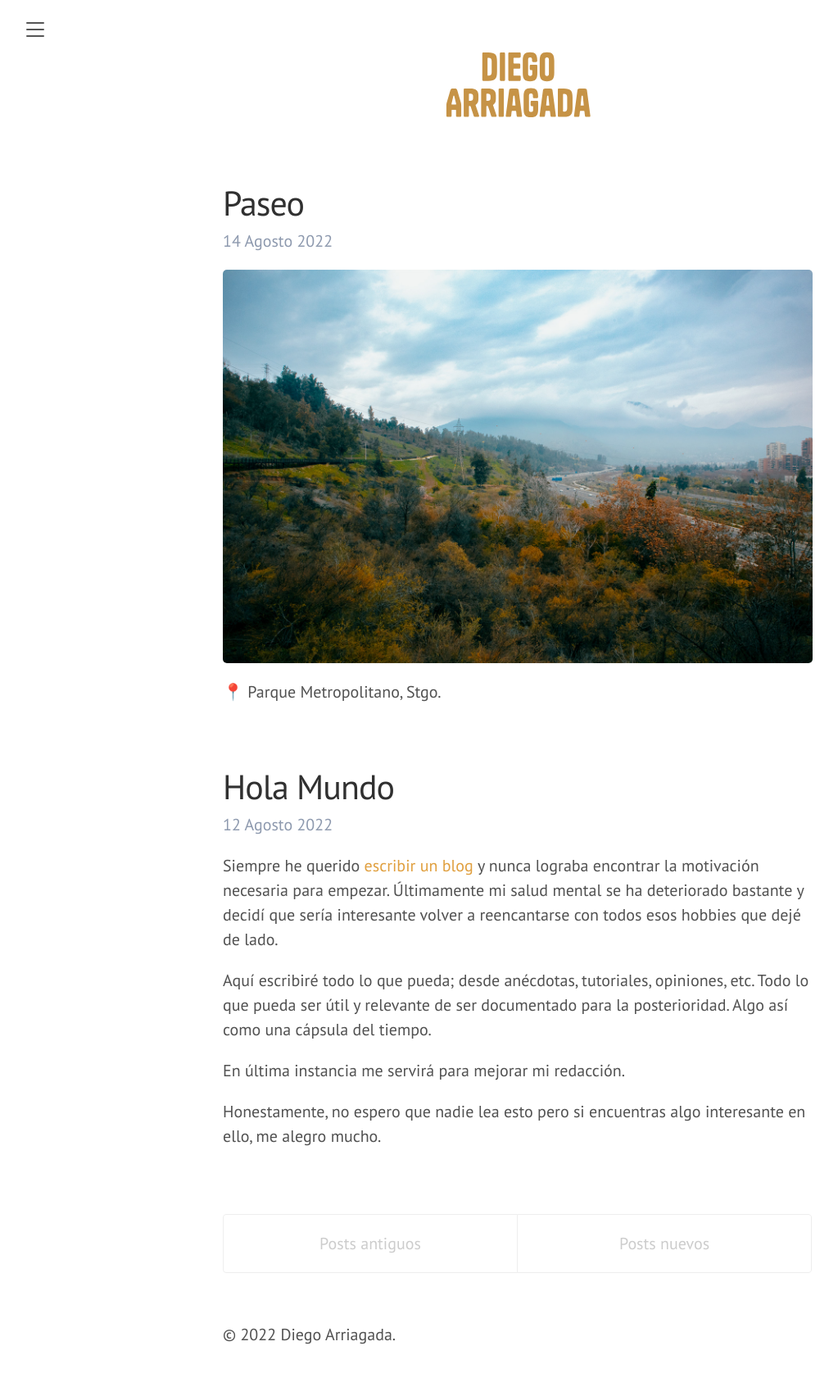
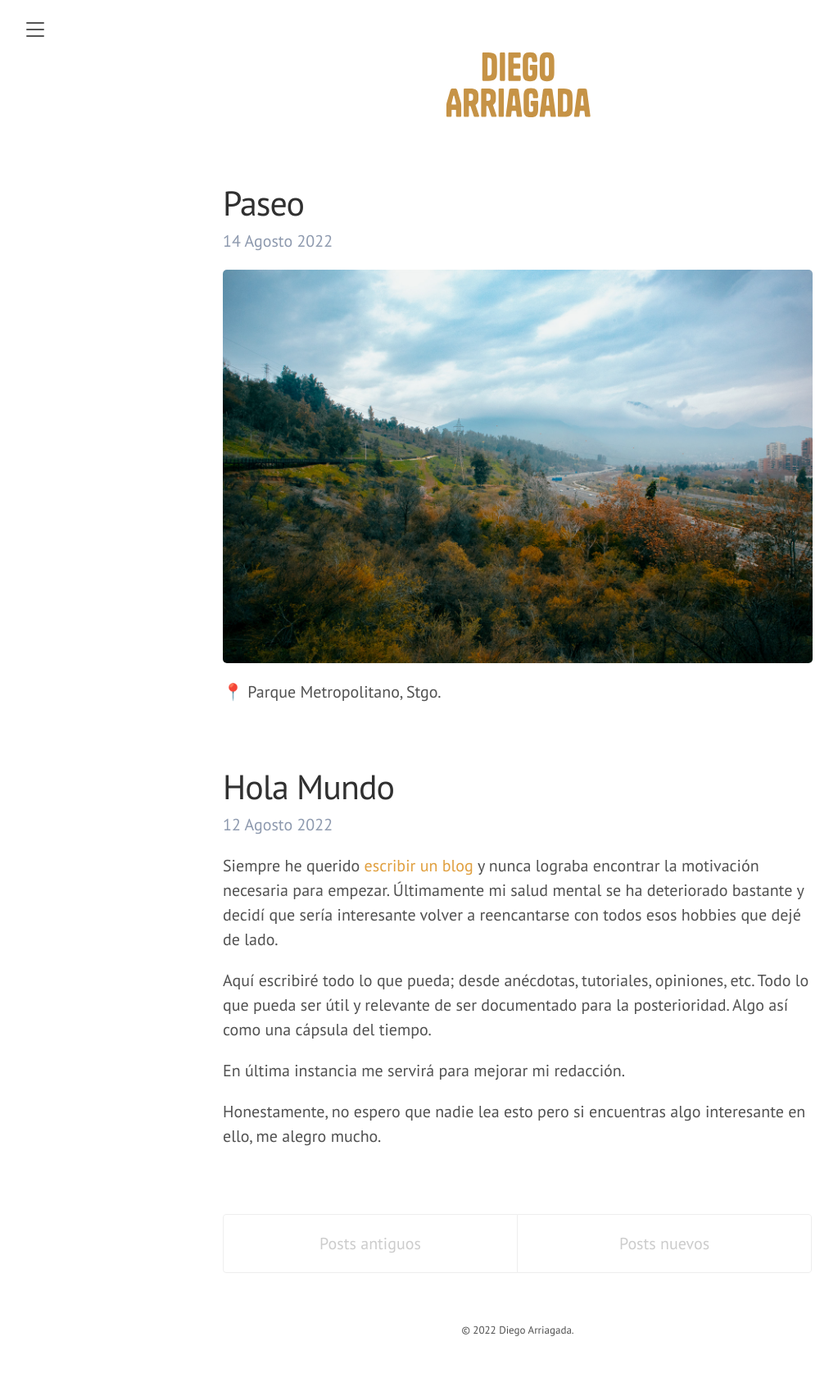
Before and after one commit to darriagada/darriagada.github.io, a Jekyll site: the page built from index.html, in a window 1280 px wide. Shown: the whole page at 82% size, without its empty margins (8-1031 px from the left). Built offline with Jekyll 4.4.1, drawn with Linux system fonts in a browser that asks for light colours; the list of posts is cut into pages by our own code; comment, search, counter and statistics services are not loaded.

Commit message:
Update lanyon.css

```diff
--- a/public/css/lanyon.css
+++ b/public/css/lanyon.css
@@ -212,7 +212,9 @@ a {
 }
 
 /* Footer */
-footer {
+.footer {
+	font-size:13px;
+	text-align:center;
 	margin:2rem 0 3rem 0;
 }
 
```
